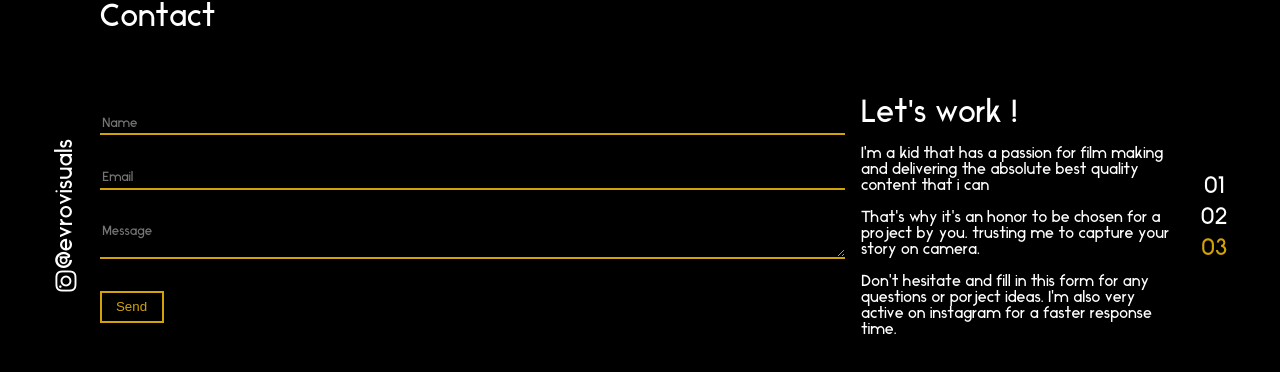
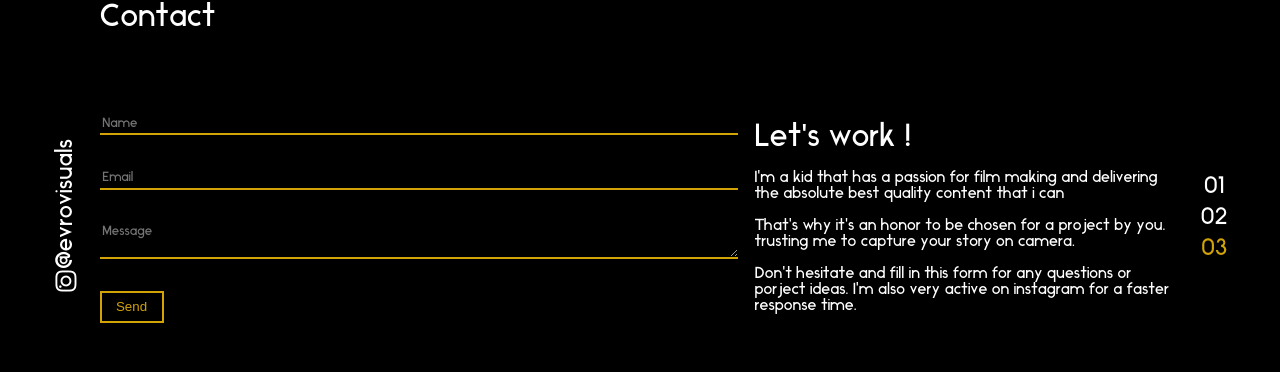
Before and after one commit to RafaelBackx/Auraz-portfolio, a Vue app: page / in a window 1280 px wide. Shown: the part 1630-2002 px from the top of the page. Built offline with nearby package versions, Linux system fonts and the light colour scheme.

Commit message:
update responive design contact

```diff
--- a/src/components/Contact.vue
+++ b/src/components/Contact.vue
@@ -136,11 +136,11 @@ export default {
         }
 
         #form{
-            flex-basis: 70%;
+            flex-basis: 60%;
         }
 
         #contact-article{
-            flex-basis: 30%;
+            flex-basis: 40%;
         }
 
         #contact{
```
